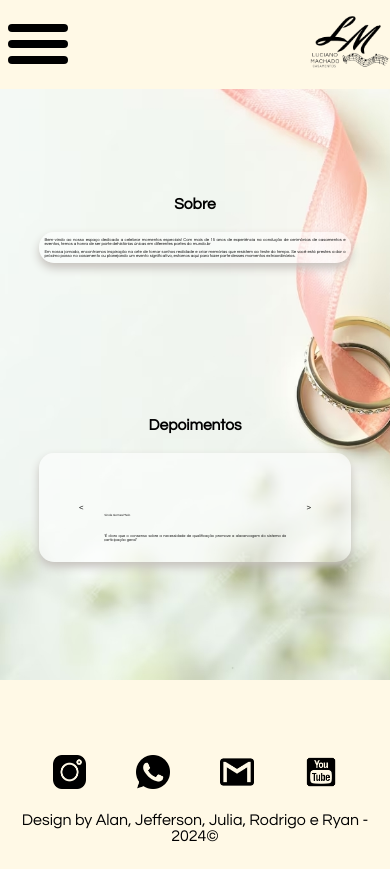
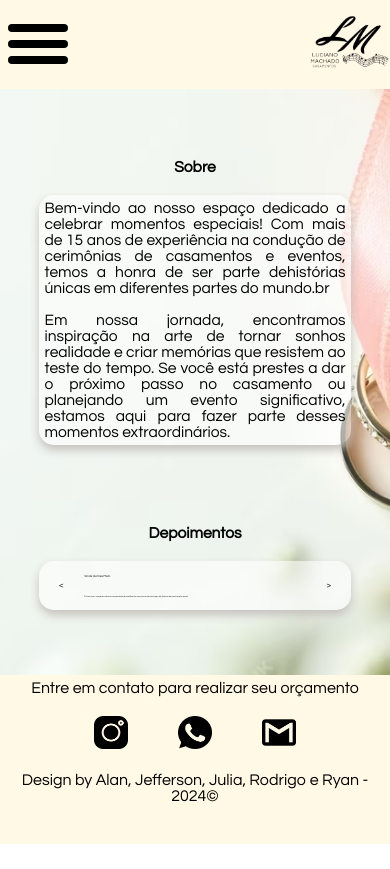
Before and after one commit to DigoPires/Luciano-Machado, a PHP site: page / in a window 390 px wide. Before the commit the page ends 842 px from the top, so only its background shows below. Run offline with PHP 8.4, Linux system fonts and the light colour scheme.

Commit message:
CONCLUINDO-ESTRUTURA-LESGOU

```diff
--- a/Menu Principal/CSS/estrutura.css
+++ b/Menu Principal/CSS/estrutura.css
@@ -1,4 +1,5 @@
 @import url('https://fonts.googleapis.com/css2?family=Questrial&display=swap');
+
 
 :root {
     --gold: #ebe2b5;
@@ -17,17 +18,20 @@
 ::-webkit-input-placeholder {
     color: black;
 }
+input:focus::-webkit-input-placeholder {
+    color: transparent;
+    }
 
 input{
     text-align: center;
     margin: 10px;
-    background-color: #BF9F70;
+    background-color: #e9dcc9;
     border: none;
     outline: unset;
-    border-radius: 10px;
+    border-radius: 5px;
     color: black;
     width: 10vw;
-    height: 2vh;
+    height: 2.5vh;
     box-shadow: 0px 4px 5px rgba(53, 53, 53, 0.75);
 }
 
@@ -52,17 +56,15 @@ body {
     margin: 0;
     text-align: center;
     overflow-x: hidden;
-    background-color: #FFF9E6;
+    background-image: url(../IMG/backgrounds/background-teste-1.jpg);
+    background-repeat: no-repeat;
+    background-size: cover;
+    background-position: center;
 }
 
 section {
     margin-top: 0;
     padding: 30px;
-    background-color: #FFF9E6;
-    background-image: url(../IMG/backgrounds/background-teste-1.jpg);
-    background-repeat: no-repeat;
-    background-size: cover;
-    background-position: center;
 }
 
 header {
@@ -70,11 +72,11 @@ header {
     z-index: 999;
     width: 100%;
     background-color: #FFF9E6;
-    box-shadow: 0px 2px 10px rgba(53, 53, 53, 0.75);
 }
 
 .rolagem {
     position: sticky;
+    box-shadow: 0px 2px 10px rgba(53, 53, 53, 0.75);
 }
 
 /* Design dos botões */
@@ -89,6 +91,7 @@ header {
     height: 5vh;
     width: 10vw;
     color: black;
+    transition:all 0.7s;
 }
 .ancora:hover {
     color: white;
@@ -143,12 +146,14 @@ header {
     border-radius: 50px;
     font-size: 1vw;
     font-weight: bold;
+    transition: background 0.3s ease, box-shadow 0.3s ease, transform 0.3s ease;
 }
 
 .nav-bar button:hover{
     cursor: pointer;
-    color: white;
-    background: linear-gradient(0.75turn, #b89568, #F1E5A8);
+    background: linear-gradient(0.25turn,#e9d1b1, #eee2a8 );
+    box-shadow: 0px 8px 15px #7a6447;
+    transform: scale(1.05);
 }
 
 
@@ -158,19 +163,17 @@ header {
     align-items: center;
     justify-content: center;
     gap: 50px;
-    padding: 20px;
+    margin: 20px;
 }
 
 .icones-img{
-    width: 6vh
+    width: 5vh
 }
 
-.contatos {
-    height: 5.5vh;
-}
+
 .copyright-div{
     /* margin-top: 50px; */
-    font-size: 1.4em;
+    font-size: 1.2em;
 }
 /* criando o hamburguer menu */
 .mobile-menu {
@@ -186,11 +189,14 @@ header {
     border-radius: 10px;
 }
 footer {
-    position: fixed;
+    position:sticky;
     bottom: 0;
     display: flex;
     flex-direction: column;
     width: 100%;
+    padding-top:5px;
+    padding-bottom: 13px;
+    background-color: #FFF9E6;
 }
 
 
@@ -240,6 +246,7 @@ footer {
         font-size: 1.8em;
         box-shadow: unset;
         margin: 10px;
+        transition:none;
     }
 
     .menu{
@@ -332,17 +339,17 @@ footer {
         font-size: 1.2em;
     }
 
-    .nav-bar button:hover{
-        background-color: #968166;
-        color: white;
-    }
-
     .nav-bar button > p{
         color: #BBA154;
     }
 
     .icones-img{
         width: 4vh;
+    }
+
+    footer{
+        position: sticky;
+        margin-top: 20px;
     }
 
 
@@ -375,6 +382,9 @@ footer {
     .copyright-div{
         font-size: 1.0em;
     }
+    footer{
+        padding-bottom: 40px;
+    }
 
 }
 
@@ -403,4 +413,8 @@ footer {
     .icones{
         gap: 10px;
     }
+
+    footer{
+        padding-bottom: 50px;
+    }
 }
--- a/Menu Principal/CSS/menu-principal.css
+++ b/Menu Principal/CSS/menu-principal.css
@@ -15,7 +15,7 @@
 .sobre-div {
     background-color: rgba(255, 255, 255, 0.562);
     width: 60vw;
-    font-size: 1.2vw;
+    font-size: 4vw;
     display: flex;
     align-items: center;
     justify-content: center;
@@ -48,7 +48,7 @@ ul {
     background-color: rgba(255, 255, 255, 0.582);
     align-items: center;
     border-radius: 15px;
-    font-size: 2vw;
+    font-size: 1vw;
     box-shadow: 0px 5px 10px #c5c1bc;
     width: 50vw;
 }
@@ -78,10 +78,6 @@ ul {
     font-size: 2vw;
     padding: 20px;
     cursor: pointer;
-}
-
-@media screen and (max-width: 1360px) {
-
 }
 
 /* Mídia Screen para telas menores (max-width: 900px) */
@@ -116,7 +112,6 @@ ul {
         background-color: rgba(255, 255, 255, 0.582);
         align-items: center;
         border-radius: 15px;
-        padding: 20px;
         width: 80vw;
     }
 
@@ -134,51 +129,11 @@ ul {
         font-size: 0.8vw;
     }
     .sobre{
-        font-size: 0.9em;
-    }
-    .sobre-div{
-        width: 5vw;
+        font-size: 1em;
     }
     .avaliacao-li {
         text-align: justify;
         font-size: 0.5em;
-    }
-
-    .nome-cli{
-        margin-top:40px;
-    }
-    .carrosel-clientes {
-        display: flex;
-        background-color: rgba(255, 255, 255, 0.582);
-        width: 80vw;
-        align-items: center;
-        border-radius: 15px;
-        margin-bottom: 10px;
-    }
-
-    .sobre-div {
-        width: 80vw;
-    }
-}
-@media screen and (max-width: 280px) {
-    .nome-cli {
-        text-align: start;
-        font-size: 0.8em;
-    }
-    .sobre{
-        font-size: 0.55em;
-    }
-    .sobre-div{
-        height: 30vh;
-        width: 5vw;
-    }
-    .avaliacao-li {
-        text-align: justify;
-        font-size: 0.43em;
-    }
-
-    .nome-cli{
-        margin-top:40px;
     }
     .carrosel-clientes {
         display: flex;
@@ -192,3 +147,32 @@ ul {
         width: 80vw;
     }
 }
+@media screen and (max-width: 281px) {
+
+    .nome-cli {
+        text-align: start;
+        font-size: 6vw;
+    }
+    .sobre{
+        font-size: 3.4vw;
+    }
+    .sobre-div{
+        width: 5vw;
+    }
+    .avaliacao-li {
+        text-align: justify;
+        font-size: 4vw;
+    }
+
+    .carrosel-clientes {
+        display: flex;
+        background-color: rgba(255, 255, 255, 0.582);
+        width: 100vw;
+        align-items: center;
+        border-radius: 15px;
+    }
+
+    .sobre-div {
+        width: 90vw;
+    }
+}
--- a/Menu Principal/index.html
+++ b/Menu Principal/index.html
@@ -72,6 +72,7 @@
                         resistem ao teste do tempo. Se você está prestes a dar o próximo passo no casamento ou
                         planejando um evento significativo, estamos aqui para fazer parte desses momentos
                         extraordinários.
+
                     </p>
                 </div>
             </div>
@@ -119,14 +120,13 @@
     </main>
 
     <footer class="footer">
+        <p>Entre em contato para realizar seu orçamento</p>
         <div class="icones">
             <a href="https://www.instagram.com/lumachadocasamentos/" target="_blank"><img class="icones-img"
                     src="./IMG/icones/instagram.png" alt="Contato Instagram" class="contatos"></a>
             <a href="#"> <img class="icones-img" src="./IMG/icones/whatsapp.png" alt="Contato WhatsApp"
                     class="contatos"></a>
             <a href="#"> <img class="icones-img" src="./IMG/icones/gmail.png" alt="Contato Gmail" class="contatos"></a>
-            <a href="#"> <img class="icones-img" src="./IMG/icones/youtube.png" alt="Contato YouTube"
-                    class="contatos"></a>
         </div>
         <div class="copyright-div">Design by Alan, Jefferson, Julia, Rodrigo e Ryan - 2024&copy;</div>
     </footer>
```
